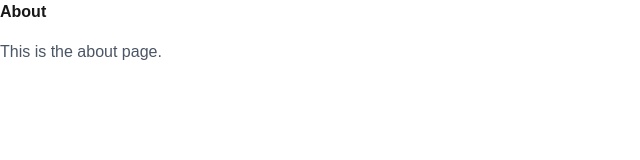
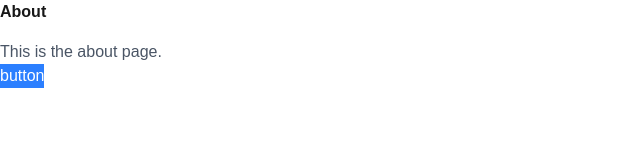
Before and after one commit to mel-sugawara-0821/sofi-test, a Next.js app in the folder my-app/: page /about in a window 1280 px wide. Shown: the top 160 px of the page, without its empty margins (0-640 px from the left). Built offline with nearby package versions, Linux system fonts and the light colour scheme.

Commit message:
コンポーネント作成

```diff
--- a/my-app/app/about/page.tsx
+++ b/my-app/app/about/page.tsx
@@ -1,9 +1,12 @@
+import Button from "@/components/ui/Button";
+
 export default async function About() {
     await new Promise(resolve => setTimeout(resolve, 1000));
     return (
         <main>
             <h1 className="font-bold mb-4">About</h1>
             <p className="text-gray-600">This is the about page.</p>
+            <Button>button</Button>
         </main>
     )
 }
--- /dev/null
+++ b/my-app/components/ui/Button.tsx
@@ -0,0 +1,25 @@
+type ButtonProps = {
+    children: React.ReactNode,
+    onClick?: () => void,
+    variant?: 'primary' | 'secondary'
+}
+
+export default function Button({
+    children,
+    onClick,
+    variant = 'primary',
+}: ButtonProps) {
+    const baseClasses = ""
+    const variantClasses = variant === 'primary' ?
+        'bg-blue-500 text-white' :
+        'bg-gray-500 text-gray'
+
+    return (
+        <button
+            className={baseClasses + variantClasses}
+            onClick={onClick}
+        >
+            {children}
+        </button>
+    )
+}
```
Also changed, not shown: 1 other file (tests, documents, lock files or other folders).
